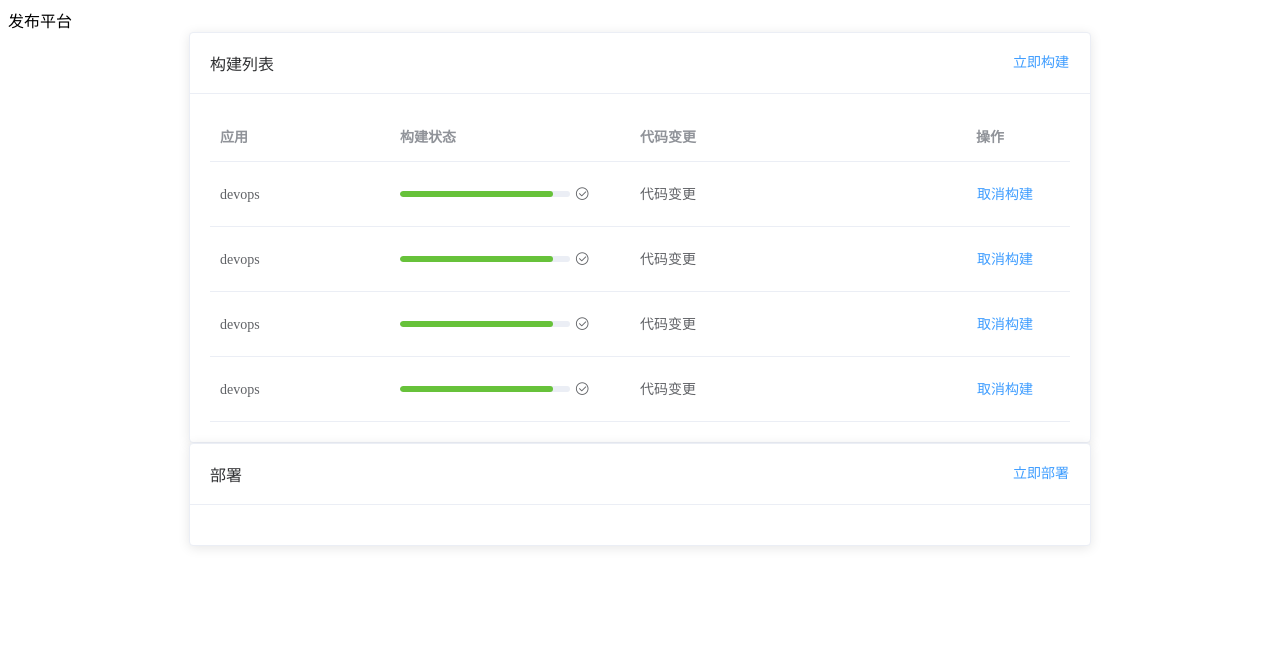
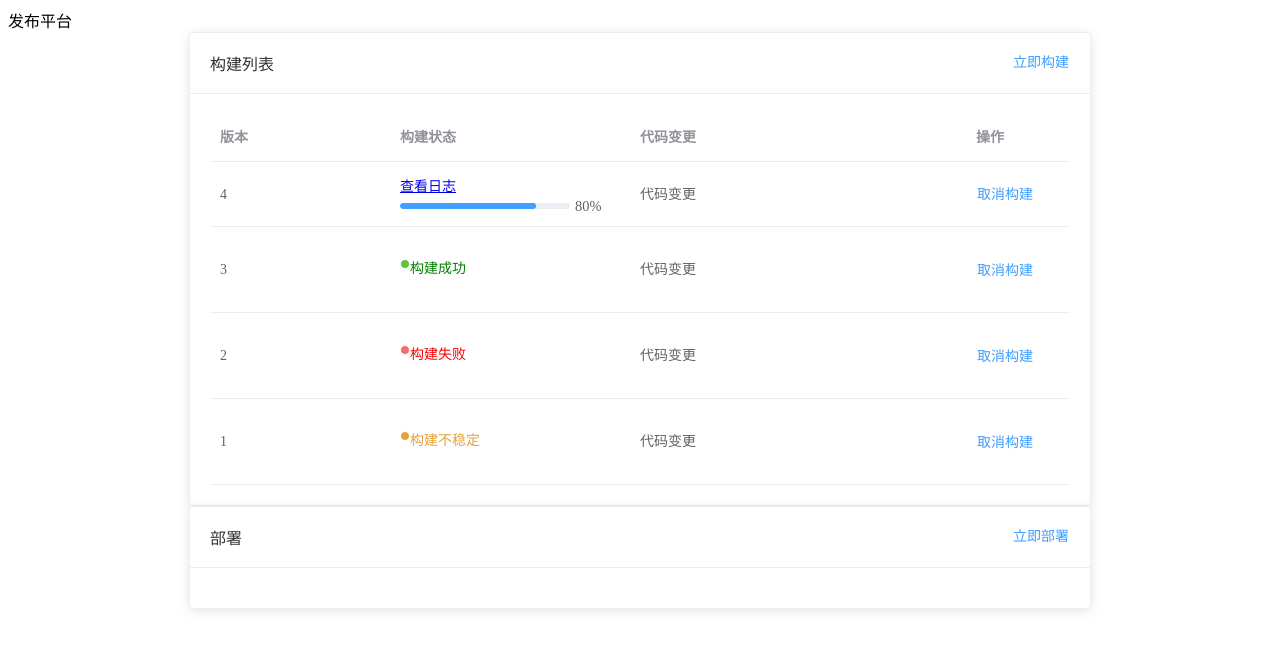
Before and after one commit to beiketianzhuang/peafowls, a Vue app in the folder srcs/: page / in a window 1280 px wide. Shown: the top 650 px of the page. Built offline with nearby package versions, Linux system fonts and the light colour scheme.

Commit message:
部署页效果添加

```diff
--- a/srcs/src/components/BuildDeploy.vue
+++ b/srcs/src/components/BuildDeploy.vue
@@ -11,15 +11,27 @@
                     :data="tableData"
                     style="width: 100%">
                 <el-table-column
-                        prop="context"
-                        label="应用"
+                        prop="version"
+                        label="版本"
                         width="180">
                 </el-table-column>
                 <el-table-column
                         label="构建状态"
                         width="240">
                     <template slot-scope="scope">
-                        <el-progress :percentage="90" status="success"></el-progress>
+                        <div v-if="scope.row.buildStatus == 'building'">
+                            <span @click="dialogTableVisible = true" style="color:#409eff">
+                                <a href="#">
+                                    查看日志
+                                </a>
+                            </span>
+                            <el-progress :percentage="scope.row.percentage" status=""></el-progress>
+                        </div>
+                        <div v-else>
+                            <el-badge is-dot class="item" :type="scope.row.badge">
+                            </el-badge>
+                            <span :style="{color:scope.row.color}">{{scope.row.status}}</span>
+                        </div>
                     </template>
                 </el-table-column>
                 <el-table-column
@@ -45,7 +57,11 @@
             </div>
 
         </el-card>
+        <el-dialog title="收货地址" :visible.sync="dialogTableVisible">
+            <iframe  src="http://10.10.31.25:8080/job/sqcsbackend_prod/4/console">
 
+            </iframe>
+        </el-dialog>
     </div>
 
 </template>
@@ -54,26 +70,43 @@
     export default {
         data() {
             return {
+                dialogTableVisible:false,
                 tableData: [{
-                    buildStatus: '2016-05-02',
-                    context: 'devops',
-                    codeChange: '代码变更'
+                    buildStatus: 'building',
+                    version: '4',
+                    codeChange: '代码变更',
+                    status: '构建中',
+                    badge: 'info',
+                    color:'unknown',
+                    percentage:80
                 }, {
-                    buildStatus: '2016-05-04',
-                    context: 'devops',
-                    codeChange: '代码变更'
+                    buildStatus: 'success',
+                    version: '3',
+                    codeChange: '代码变更',
+                    status: '构建成功',
+                    badge: 'success',
+                    color:'green',
+                    percentage:100
                 }, {
-                    buildStatus: '2016-05-01',
-                    context: 'devops',
-                    codeChange: '代码变更'
+                    buildStatus: 'failed',
+                    version: '2',
+                    codeChange: '代码变更',
+                    status: '构建失败',
+                    badge: 'danger',
+                    color:'red',
+                    percentage:100
                 }, {
-                    buildStatus: '2016-05-03',
-                    context: 'devops',
-                    codeChange: '代码变更'
+                    buildStatus: 'unstable',
+                    version: '1',
+                    codeChange: '代码变更',
+                    status: '构建不稳定',
+                    badge: 'warning',
+                    color:'#E6A23C',
+                    percentage:100
                 }]
             }
         },
-        methods:{
+        methods: {
             buildStatusFormat() {
                 return "失败";
             }
@@ -96,6 +129,7 @@
         display: table;
         content: "";
     }
+
     .clearfix:after {
         clear: both
     }
@@ -104,4 +138,8 @@
         width: 900px;
         margin: auto;
     }
+
+    .item {
+        margin-top: 20px;
+    }
 </style>
```
